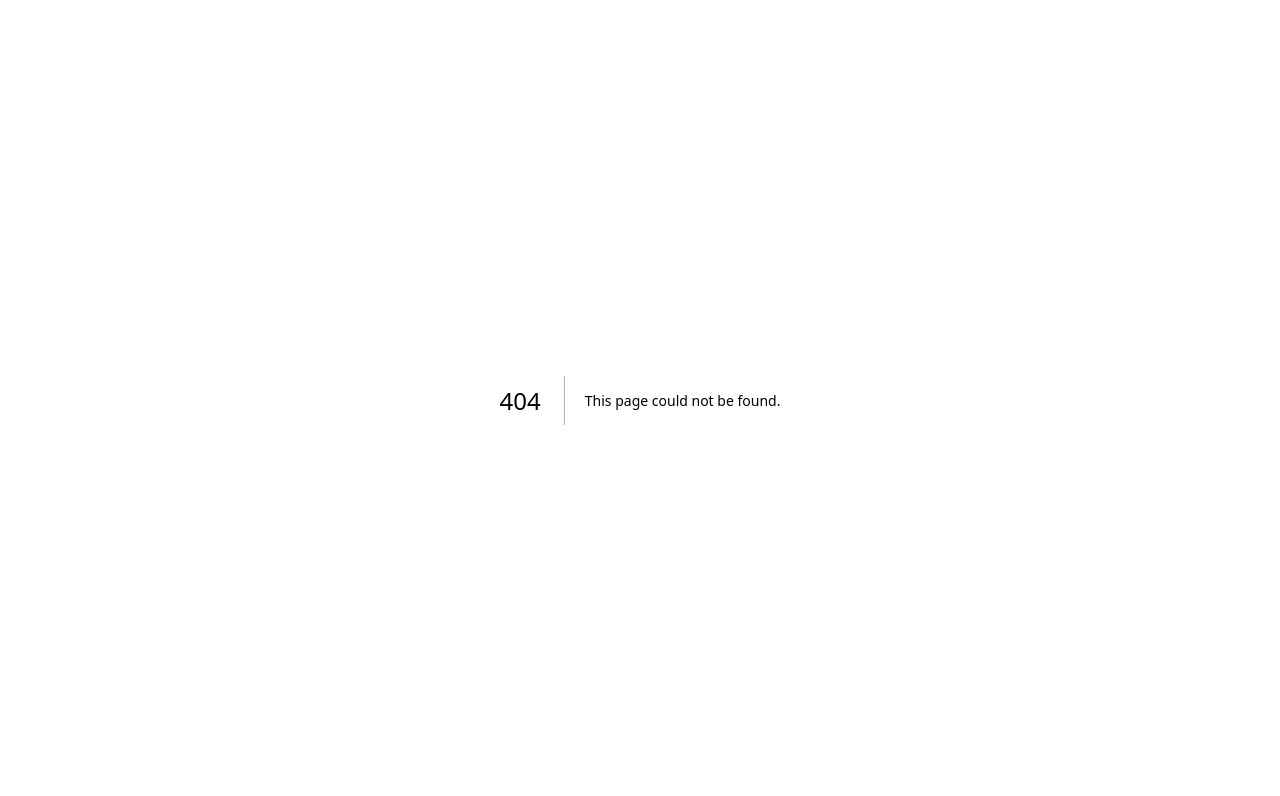
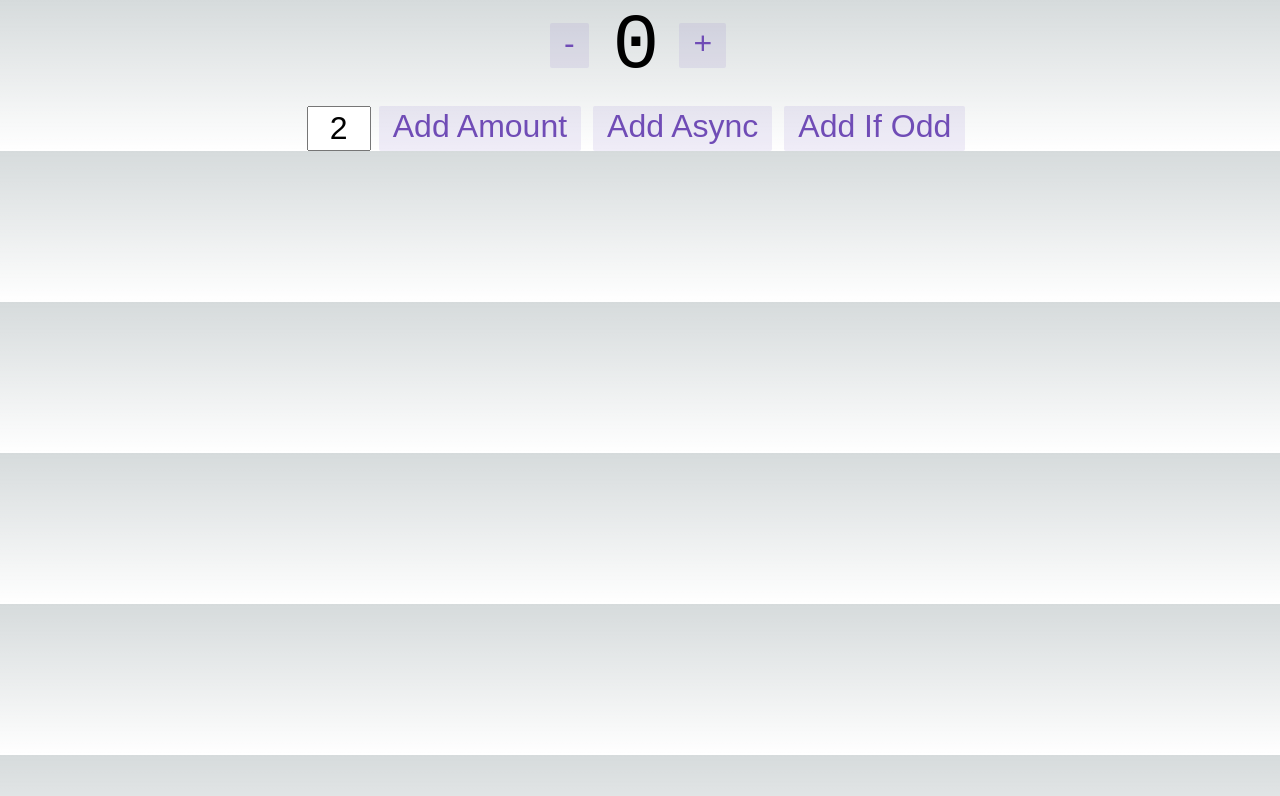
Before and after one commit to shonishi/fe-nextjs-sample, a Next.js app: page /order/completed in a window 1280 px wide. Before the commit this address had no page. Shown: the top 796 px of the page. Built offline with nearby package versions, Linux system fonts and the light colour scheme.

Commit message:
注文の確認画面と完了画面のファイルのみを追加

```diff
--- /dev/null
+++ b/pages/order/completed.tsx
@@ -0,0 +1,9 @@
+import { Counter } from '@/src/components/counter/Counter';
+
+export default function Completed() {
+  return (
+    <>
+      <Counter />
+    </>
+  );
+}
```
Also changed, not shown: pages/order/confirmation.tsx (added, +9 -0 lines).
